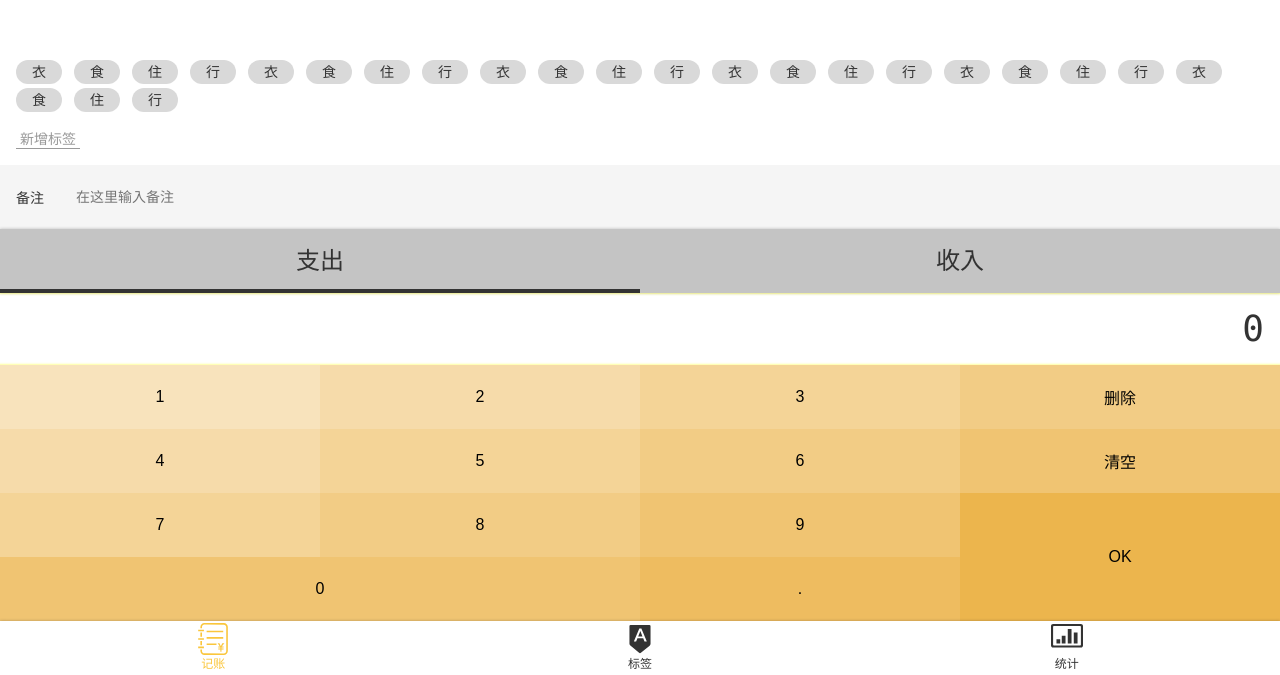
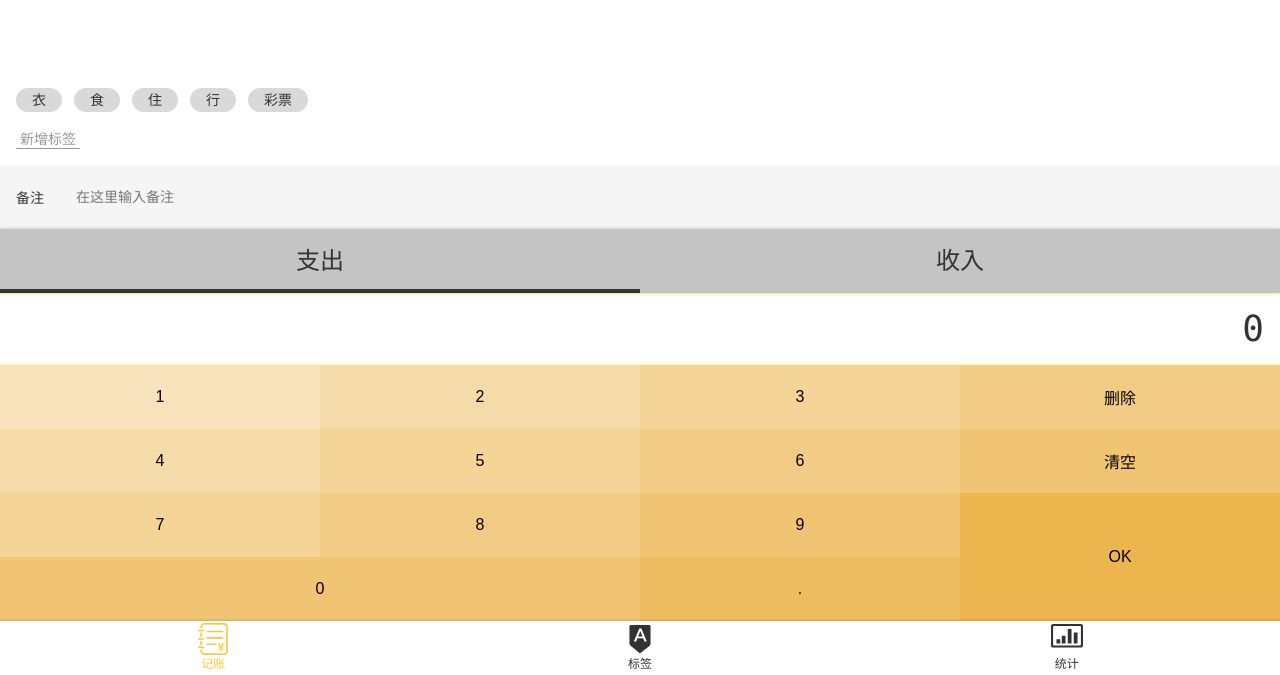
Before and after one commit to 123164867376464646/morney, a Vue app: page /#/money in a window 1280 px wide. Shown: the part 125-800 px from the top of the page. Built offline with nearby package versions, Linux system fonts and the light colour scheme.

Commit message:
可以选中或取消 tag

```diff
--- a/src/components/Money/Tags.vue
+++ b/src/components/Money/Tags.vue
@@ -4,38 +4,32 @@
       <button>新增标签</button>
     </div>
     <ul class="current">
-      <li>衣</li>
-      <li>食</li>
-      <li>住</li>
-      <li>行</li>
-      <li>衣</li>
-      <li>食</li>
-      <li>住</li>
-      <li>行</li>
-      <li>衣</li>
-      <li>食</li>
-      <li>住</li>
-      <li>行</li>
-      <li>衣</li>
-      <li>食</li>
-      <li>住</li>
-      <li>行</li>
-      <li>衣</li>
-      <li>食</li>
-      <li>住</li>
-      <li>行</li>
-      <li>衣</li>
-      <li>食</li>
-      <li>住</li>
-      <li>行</li>
+      <li v-for="tag in dataSource" :key="tag"
+          :class="{selected: selectedTags.indexOf(tag)>=0}"
+          @click="toggle(tag)">{{ tag }}
+      </li>
     </ul>
   </div>
 </template>
 
 <script lang="ts">
-export default {
-  name: 'Tags'
-};
+import Vue from 'vue';
+import {Component, Prop} from 'vue-property-decorator';
+
+@Component
+export default class Tags extends Vue {
+  @Prop() dataSource: string[] | undefined;
+  selectedTags: string[] = [];
+
+  toggle(tag: string) {
+    const index = this.selectedTags.indexOf(tag);
+    if (index >= 0) {
+      this.selectedTags.splice(index, 1);
+    } else {
+      this.selectedTags.push(tag);
+    }
+  }
+}
 </script>
 
 <style lang="scss" scoped>
@@ -51,14 +45,20 @@
     flex-wrap: wrap;
 
     > li {
-      background: #d9d9d9;
+      $bg: #d9d9d9;
+      background: $bg;
       $h: 24px;
       height: $h;
       line-height: $h;
-      border-radius:  calc($h / 2);
+      border-radius: calc($h / 2);
       padding: 0 16px;
       margin-right: 12px;
       margin-top: 4px;
+
+      &.selected {
+        background: #f9d36c;
+        color: white;
+      }
     }
   }
 
--- a/src/views/Money.vue
+++ b/src/views/Money.vue
@@ -3,11 +3,11 @@
     <NumberPad/>
     <Types/>
     <Notes/>
-    <Tags/>
+    <Tags :data-source="tags"/>
   </Layout>
 </template>
 
-<script lang="ts">
+<script>
 import NumberPad from '@/components/Money/NumberPad.vue';
 import Types from '@/components/Money/Types.vue';
 import Notes from '@/components/Money/Notes.vue';
@@ -16,6 +16,11 @@
 export default {
   name: 'Morney',
   components: {Tags, Notes, Types, NumberPad},
+  data() {
+    return {
+      tags: ['衣', '食', '住', '行','彩票']
+    }
+  }
 };
 </script>
 
```
